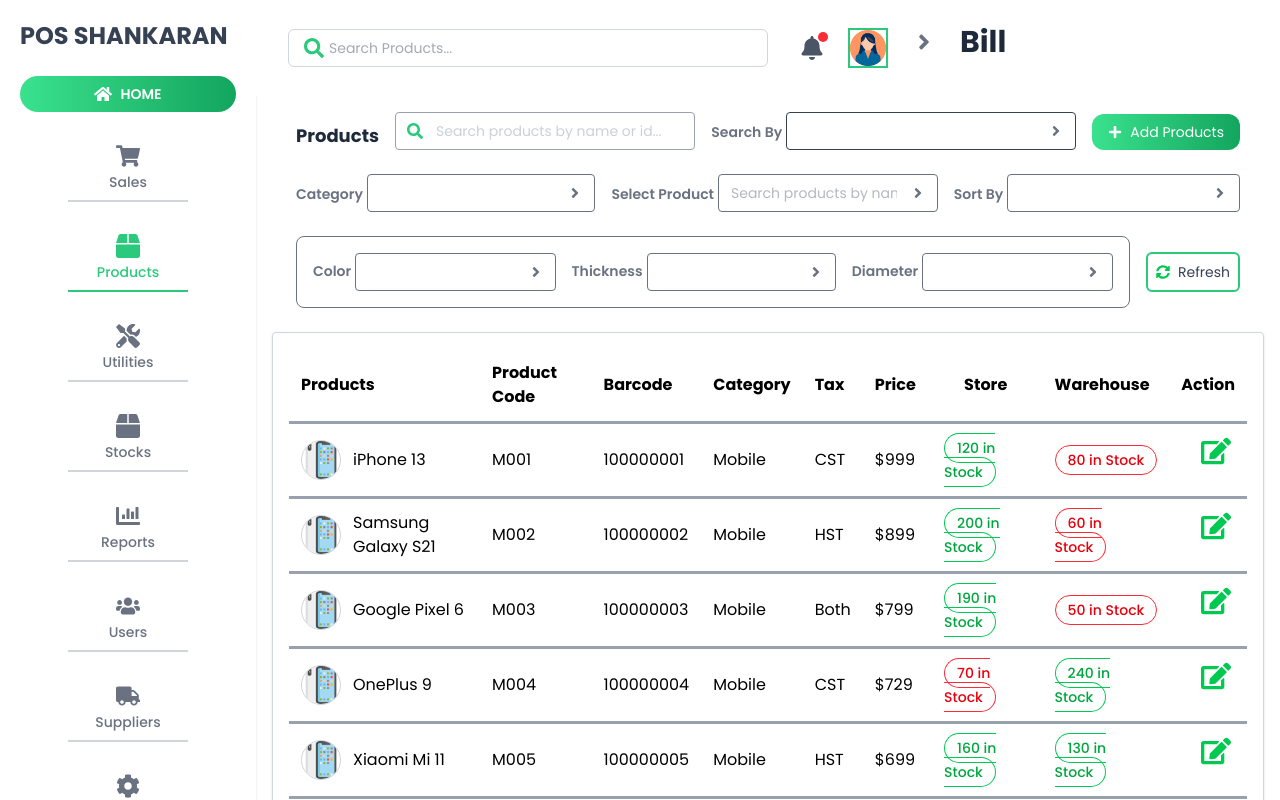
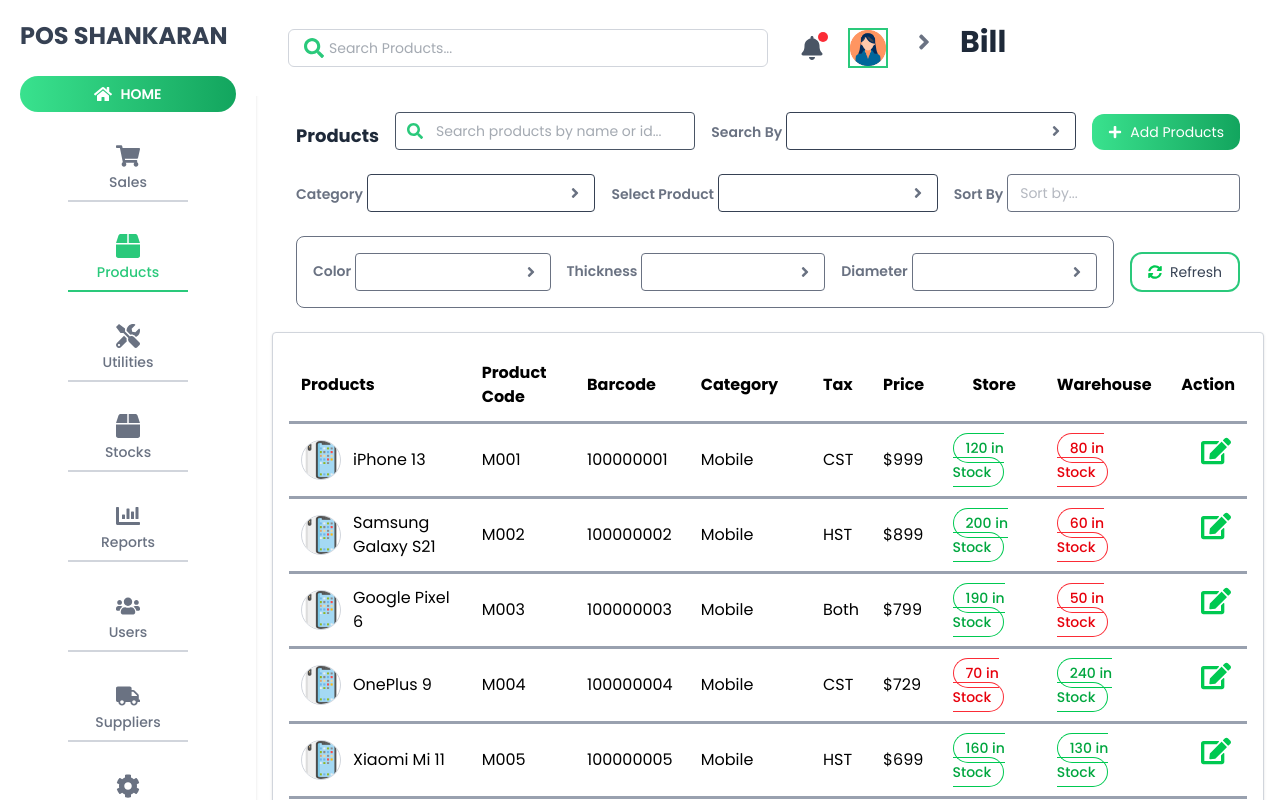
Before and after one commit to Shankaran-G/-pos-ui-react-shankaran, a React (Vite) app: page / in a window 1280 px wide. Shown: the top 800 px of the page. Built offline with nearby package versions, Linux system fonts and the light colour scheme.

Commit message:
Update the project with some components creation

```diff
--- a/src/assets/mockdata.js
+++ b/src/assets/mockdata.js
@@ -399,6 +399,206 @@ const mockData = [
     store: 4,
     warehouse: 0,
   },
+  {
+    name: 'MacBook Pro 14"',
+    code: "L001",
+    barcode: "200000001",
+    tax: "CST",
+    price: "$1999",
+    store: 60,
+    warehouse: 30,
+    category: "Laptop",
+  },
+  {
+    name: "Dell XPS 13",
+    code: "L002",
+    barcode: "200000002",
+    tax: "HST",
+    price: "$1499",
+    store: 55,
+    warehouse: 25,
+    category: "Laptop",
+  },
+  {
+    name: "HP Spectre x360",
+    code: "L003",
+    barcode: "200000003",
+    tax: "Both",
+    price: "$1399",
+    store: 48,
+    warehouse: 28,
+    category: "Laptop",
+  },
+  {
+    name: "Lenovo ThinkPad X1",
+    code: "L004",
+    barcode: "200000004",
+    tax: "CST",
+    price: "$1299",
+    store: 40,
+    warehouse: 32,
+    category: "Laptop",
+  },
+  {
+    name: "Asus ZenBook 14",
+    code: "L005",
+    barcode: "200000005",
+    tax: "HST",
+    price: "$1099",
+    store: 38,
+    warehouse: 26,
+    category: "Laptop",
+  },
+  {
+    name: "iPad Air 5",
+    code: "T001",
+    barcode: "200000006",
+    tax: "Both",
+    price: "$599",
+    store: 120,
+    warehouse: 70,
+    category: "Tablet",
+  },
+  {
+    name: "Samsung Galaxy Tab S8",
+    code: "T002",
+    barcode: "200000007",
+    tax: "CST",
+    price: "$649",
+    store: 110,
+    warehouse: 60,
+    category: "Tablet",
+  },
+  {
+    name: "Lenovo Tab P11 Pro",
+    code: "T003",
+    barcode: "200000008",
+    tax: "HST",
+    price: "$499",
+    store: 90,
+    warehouse: 50,
+    category: "Tablet",
+  },
+  {
+    name: "Xiaomi Pad 6",
+    code: "T004",
+    barcode: "200000009",
+    tax: "Both",
+    price: "$429",
+    store: 85,
+    warehouse: 45,
+    category: "Tablet",
+  },
+  {
+    name: "Apple Watch Series 9",
+    code: "S001",
+    barcode: "200000010",
+    tax: "CST",
+    price: "$399",
+    store: 130,
+    warehouse: 90,
+    category: "Smartwatch",
+  },
+  {
+    name: "Samsung Galaxy Watch 6",
+    code: "S002",
+    barcode: "200000011",
+    tax: "HST",
+    price: "$349",
+    store: 125,
+    warehouse: 80,
+    category: "Smartwatch",
+  },
+  {
+    name: "Garmin Forerunner 945",
+    code: "S003",
+    barcode: "200000012",
+    tax: "Both",
+    price: "$599",
+    store: 100,
+    warehouse: 65,
+    category: "Smartwatch",
+  },
+  {
+    name: "Boat Smart Ring",
+    code: "S004",
+    barcode: "200000013",
+    tax: "CST",
+    price: "$129",
+    store: 95,
+    warehouse: 70,
+    category: "Smartwatch",
+  },
+  {
+    name: "Sony WH-1000XM5",
+    code: "A001",
+    barcode: "200000014",
+    tax: "HST",
+    price: "$399",
+    store: 150,
+    warehouse: 100,
+    category: "Accessories",
+  },
+  {
+    name: "Logitech MX Master 3",
+    code: "A002",
+    barcode: "200000015",
+    tax: "Both",
+    price: "$129",
+    store: 140,
+    warehouse: 90,
+    category: "Accessories",
+  },
+  {
+    name: "Apple Magic Keyboard",
+    code: "A003",
+    barcode: "200000016",
+    tax: "CST",
+    price: "$99",
+    store: 135,
+    warehouse: 85,
+    category: "Accessories",
+  },
+  {
+    name: 'LG OLED CX 55"',
+    code: "TV001",
+    barcode: "200000017",
+    tax: "HST",
+    price: "$1499",
+    store: 40,
+    warehouse: 30,
+    category: "TV",
+  },
+  {
+    name: 'Samsung QLED Q80 65"',
+    code: "TV002",
+    barcode: "200000018",
+    tax: "Both",
+    price: "$1699",
+    store: 38,
+    warehouse: 29,
+    category: "TV",
+  },
+  {
+    name: 'Sony Bravia X90 55"',
+    code: "TV003",
+    barcode: "200000019",
+    tax: "CST",
+    price: "$1399",
+    store: 35,
+    warehouse: 28,
+    category: "TV",
+  },
+  {
+    name: 'TCL 4K Smart TV 50"',
+    code: "TV004",
+    barcode: "200000020",
+    tax: "HST",
+    price: "$699",
+    store: 30,
+    warehouse: 25,
+    category: "TV",
+  },
 ];
 
 export default mockData;
--- a/src/components/AddProduct.jsx
+++ b/src/components/AddProduct.jsx
@@ -1,4 +1,5 @@
 import { FaUpload, FaSyncAlt, FaAngleRight } from "react-icons/fa";
+import Button from "./Button";
 
 const AddProduct = ({ onClose }) => {
   return (
@@ -141,28 +142,30 @@ const AddProduct = ({ onClose }) => {
         </div>
 
         <div className="flex justify-end items-center gap-4 mt-6">
-          <button
-            className="flex items-center px-4 py-2 text-green-500 rounded-md transition duration-200"
+          <Button
+            onClick={() => {}}
             aria-label="Refresh"
+            className="flex items-center text-green-500 border border-green-500"
             type="button"
           >
             <FaSyncAlt className="mr-2 text-lg" />
-          </button>
-          <button
+          </Button>
+
+          <Button
             onClick={() => {
-              console.log("Cancel button clicked");
               onClose();
             }}
-            className="flex items-center text-sm text-red-700 border border-red-700 px-4 py-2 rounded hover:bg-red-300"
+            className="text-sm text-red-700 border border-red-700 hover:bg-red-300"
           >
             Cancel
-          </button>
-          <button
+          </Button>
+
+          <Button
             type="submit"
-            className="text-sm bg-gradient-to-r from-[#39e28e] to-[#12a55e] text-white px-6 py-2 rounded"
+            className="text-sm bg-gradient-to-r from-[#39e28e] to-[#12a55e] text-white"
           >
             Add Product
-          </button>
+          </Button>
         </div>
       </div>
     </div>
--- /dev/null
+++ b/src/components/Button.jsx
@@ -0,0 +1,17 @@
+const Button = ({
+  children,
+  onClick,
+  className = "",
+  type = "button",
+  ...props
+}) => (
+  <button
+    onClick={onClick}
+    className={`flex items-center gap-2 px-3 md:px-4 py-1 md:py-2 rounded-xl text-xs md:text-sm whitespace-nowrap ${className}`}
+    {...props}
+  >
+    {children}
+  </button>
+);
+
+export default Button;
--- /dev/null
+++ b/src/components/DropdownInput.jsx
@@ -0,0 +1,48 @@
+import { FaAngleRight, FaAngleDown } from "react-icons/fa";
+
+const DropdownInput = ({
+  label,
+  value,
+  placeholder,
+  options = [],
+  onSelect,
+  isOpen,
+  onToggle,
+  readOnly = true,
+}) => (
+  <div className="flex flex-col md:flex-row items-start md:items-end gap-1 flex-grow min-w-[160px] relative">
+    <label className="text-xs md:text-sm font-semibold text-gray-500 whitespace-nowrap mb-1 md:mb-2">
+      {label}
+    </label>
+    <div className="relative w-full cursor-pointer" onClick={onToggle}>
+      <input
+        type="text"
+        value={value}
+        placeholder={placeholder}
+        readOnly={readOnly}
+        className="w-full pr-10 pl-3 py-1 md:py-2 border rounded text-xs md:text-sm text-gray-700 cursor-pointer"
+      />
+      {isOpen ? (
+        <FaAngleDown className="absolute right-3 top-1/2 -translate-y-1/2 text-gray-500" />
+      ) : (
+        <FaAngleRight className="absolute right-3 top-1/2 -translate-y-1/2 text-gray-500" />
+      )}
+
+      {isOpen && (
+        <div className="absolute z-20 bg-white border rounded shadow-md mt-1 w-full max-h-40 overflow-auto text-sm">
+          {options.map((opt) => (
+            <div
+              key={opt}
+              className="px-4 py-2 hover:bg-gray-100 cursor-pointer"
+              onClick={() => onSelect(opt)}
+            >
+              {opt}
+            </div>
+          ))}
+        </div>
+      )}
+    </div>
+  </div>
+);
+
+export default DropdownInput;
--- /dev/null
+++ b/src/components/FilterInput.jsx
@@ -0,0 +1,20 @@
+import { FaAngleRight } from "react-icons/fa";
+
+const FilterInput = ({ label, value, onChange }) => (
+  <div className="flex flex-row items-start gap-1 flex-grow min-w-0">
+    <label className="text-sm font-semibold mt-2 text-gray-500 whitespace-nowrap mb-2">
+      {label}
+    </label>
+    <div className="relative w-full">
+      <input
+        type="text"
+        value={value}
+        onChange={onChange}
+        className="w-full pr-10 pl-3 py-2 border rounded text-sm text-gray-500"
+      />
+      <FaAngleRight className="absolute right-3 top-1/2 -translate-y-1/2 text-gray-500" />
+    </div>
+  </div>
+);
+
+export default FilterInput;
--- /dev/null
+++ b/src/components/SearchInput.jsx
@@ -0,0 +1,16 @@
+import { FaSearch } from "react-icons/fa";
+
+const SearchInput = ({ value, onChange, placeholder }) => (
+  <div className="relative flex-grow min-w-[180px]">
+    <FaSearch className="absolute left-3 top-1/2 -translate-y-1/2 text-[#2ac97b] text-sm md:text-base" />
+    <input
+      type="text"
+      placeholder={placeholder}
+      value={value}
+      onChange={onChange}
+      className="w-full pl-10 pr-4 py-1 md:py-2 border rounded text-xs md:text-sm text-gray-600"
+    />
+  </div>
+);
+
+export default SearchInput;
--- a/src/components/Searchbar.jsx
+++ b/src/components/Searchbar.jsx
@@ -1,6 +1,63 @@
-import { FaSearch, FaAngleRight, FaPlus, FaSyncAlt } from "react-icons/fa";
+import { useState } from "react";
+import { FaPlus, FaSyncAlt } from "react-icons/fa";
+import mockData from "../assets/mockdata.js";
+import Button from "./Button.jsx";
+import DropdownInput from "./DropDownInput.jsx";
+import SearchInput from "./SearchInput.jsx";
+import FilterInput from "./FilterInput.jsx";
 
-const Searchbar = ({ onRefresh, onAddProductClick }) => {
+const Searchbar = ({ onAddProductClick }) => {
+  const [filters, setFilters] = useState({
+    search: "",
+    searchBy: "",
+    category: "",
+    product: "",
+    sortBy: "",
+    color: "",
+    thickness: "",
+    diameter: "",
+  });
+  const [openDropdown, setOpenDropdown] = useState(null);
+
+  const columnTitles = Object.keys(mockData[0] || {}).filter((key) =>
+    [
+      "name",
+      "category",
+      "code",
+      "price",
+      "store",
+      "warehouse",
+      "status",
+      "tax",
+    ].includes(key)
+  );
+
+  const uniqueCategories = [...new Set(mockData.map((item) => item.category))];
+
+  const allProductNames = mockData.map((item) => item.name);
+
+  const toggleDropdown = (name) => {
+    setOpenDropdown(openDropdown === name ? null : name);
+  };
+
+  const handleSelect = (field, value) => {
+    setFilters({ ...filters, [field]: value });
+    setOpenDropdown(null);
+  };
+
+  const handleRefresh = () => {
+    setFilters({
+      search: "",
+      searchBy: "",
+      category: "",
+      product: "",
+      sortBy: "",
+      color: "",
+      thickness: "",
+      diameter: "",
+    });
+  };
+
   return (
     <div className="w-full px-6 pt-0 space-y-6">
       <div className="flex flex-wrap md:flex-nowrap gap-4 items-end w-full">
@@ -8,93 +65,87 @@ const Searchbar = ({ onRefresh, onAddProductClick }) => {
           Products
         </h2>
 
-        <div className="relative flex-grow min-w-[180px]">
-          <FaSearch className="absolute left-3 top-1/2 -translate-y-1/2 text-[#2ac97b] text-sm md:text-base" />
-          <input
-            type="text"
-            placeholder="Search products by name or id..."
-            className="w-full pl-10 pr-4 py-1 md:py-2 border rounded text-xs md:text-sm text-gray-400"
-          />
-        </div>
+        <SearchInput
+          value={filters.search}
+          onChange={(e) => setFilters({ ...filters, search: e.target.value })}
+          placeholder="Search products by name or id..."
+        />
+
+        <DropdownInput
+          label="Search By"
+          value={filters.searchBy}
+          options={columnTitles}
+          isOpen={openDropdown === "searchBy"}
+          onToggle={() => toggleDropdown("searchBy")}
+          onSelect={(val) => handleSelect("searchBy", val)}
+          readOnly={false}
+        />
+
+        <Button
+          onClick={onAddProductClick}
+          className="bg-gradient-to-r from-[#39e28e] to-[#12a55e] text-white"
+        >
+          <FaPlus /> Add Products
+        </Button>
+      </div>
+
+      <div className="flex flex-wrap md:flex-nowrap gap-4 items-end w-full">
+        <DropdownInput
+          label="Category"
+          value={filters.category}
+          options={uniqueCategories}
+          isOpen={openDropdown === "category"}
+          onToggle={() => toggleDropdown("category")}
+          onSelect={(val) => handleSelect("category", val)}
+        />
+
+        <DropdownInput
+          label="Select Product"
+          value={filters.product}
+          options={allProductNames}
+          isOpen={openDropdown === "product"}
+          onToggle={() => toggleDropdown("product")}
+          onSelect={(val) => handleSelect("product", val)}
+        />
 
         <div className="flex flex-col md:flex-row items-start md:items-end gap-1 flex-grow min-w-[160px]">
           <label className="text-xs md:text-sm font-semibold text-gray-500 whitespace-nowrap mb-1 md:mb-2">
-            Search By
+            Sort By
           </label>
           <div className="relative w-full">
             <input
               type="text"
-              className="w-full pr-10 pl-3 py-1 md:py-2 border rounded text-xs md:text-sm text-gray-700"
+              placeholder="Sort by..."
+              className="w-full pr-10 pl-3 py-1 md:py-2 border rounded text-xs md:text-sm text-gray-500"
             />
-            <FaAngleRight className="absolute right-3 top-1/2 -translate-y-1/2 text-gray-500 text-sm md:text-base" />
           </div>
         </div>
-
-        <button
-          onClick={onAddProductClick}
-          className="flex items-center gap-2 bg-gradient-to-r from-[#39e28e] to-[#12a55e] text-white px-3 md:px-4 py-1 md:py-2 rounded-xl text-xs md:text-sm whitespace-nowrap"
-        >
-          <FaPlus /> Add Products
-        </button>
-      </div>
-
-      <div className="flex flex-wrap md:flex-nowrap gap-4 items-end w-full">
-        {[
-          { label: "Category", minW: "min-w-[160px]" },
-          {
-            label: "Select Product",
-            placeholder: "Search products by name or id...",
-            minW: "min-w-[220px]",
-          },
-          { label: "Sort By", minW: "min-w-[160px]" },
-        ].map(({ label, placeholder, minW }) => (
-          <div
-            key={label}
-            className={`flex flex-col md:flex-row items-start md:items-end gap-1 flex-grow ${minW}`}
-          >
-            <label className="text-xs md:text-sm font-semibold text-gray-500 whitespace-nowrap mb-1 md:mb-2">
-              {label}
-            </label>
-            <div className="relative w-full">
-              <input
-                type="text"
-                placeholder={placeholder}
-                className="w-full pr-10 pl-3 py-1 md:py-2 border rounded text-xs md:text-sm text-gray-500"
-              />
-              <FaAngleRight className="absolute right-3 top-1/2 -translate-y-1/2 text-gray-500 text-sm md:text-base" />
-            </div>
-          </div>
-        ))}
       </div>
 
       <div className="flex flex-col md:flex-row gap-4 w-full items-start md:items-end mx-auto">
         <div className="flex border border-gray-500 rounded-lg p-4 gap-4 min-w-0 w-full">
           {["Color", "Thickness", "Diameter"].map((label) => (
-            <div
+            <FilterInput
               key={label}
-              className="flex flex-row items-start gap-1 flex-grow min-w-0"
-            >
-              <label className="text-sm font-semibold mt-2 text-gray-500 whitespace-nowrap mb-2">
-                {label}
-              </label>
-              <div className="relative w-full">
-                <input
-                  type="text"
-                  className="w-full pr-10 pl-3 py-2 border rounded text-sm text-gray-500"
-                />
-                <FaAngleRight className="absolute right-3 top-1/2 -translate-y-1/2 text-gray-500" />
-              </div>
-            </div>
+              label={label}
+              value={filters[label.toLowerCase()]}
+              onChange={(e) =>
+                setFilters({
+                  ...filters,
+                  [label.toLowerCase()]: e.target.value,
+                })
+              }
+            />
           ))}
         </div>
 
         <div className="flex justify-end w-auto flex-shrink-0">
-          <button
-            onClick={onRefresh}
-            className="h-[40px] flex items-center gap-2 border-2 border-[#2ac97b] text-gray-700 mb-4 px-2 py-2 text-sm rounded-md whitespace-nowrap"
+          <Button
+            onClick={handleRefresh}
+            className="h-[40px] border-2 border-[#2ac97b] text-gray-700 mb-4 px-2 py-2 rounded-md"
           >
             <FaSyncAlt className="text-green-500" /> Refresh
-          </button>
+          </Button>
         </div>
       </div>
     </div>
```
